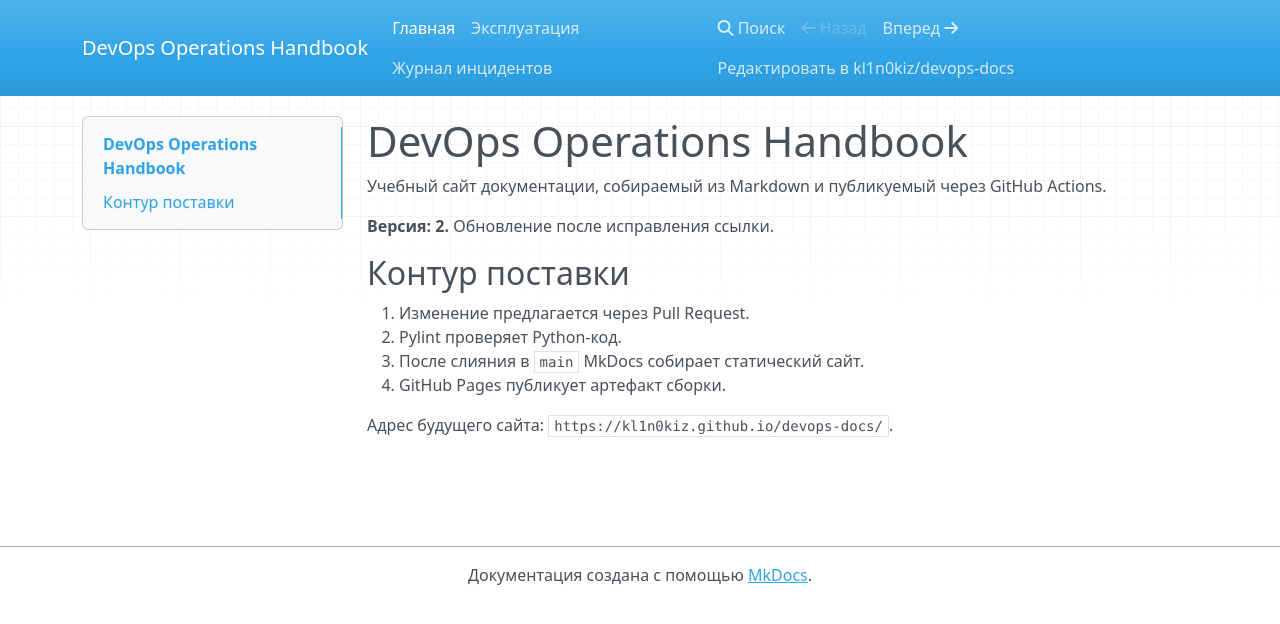
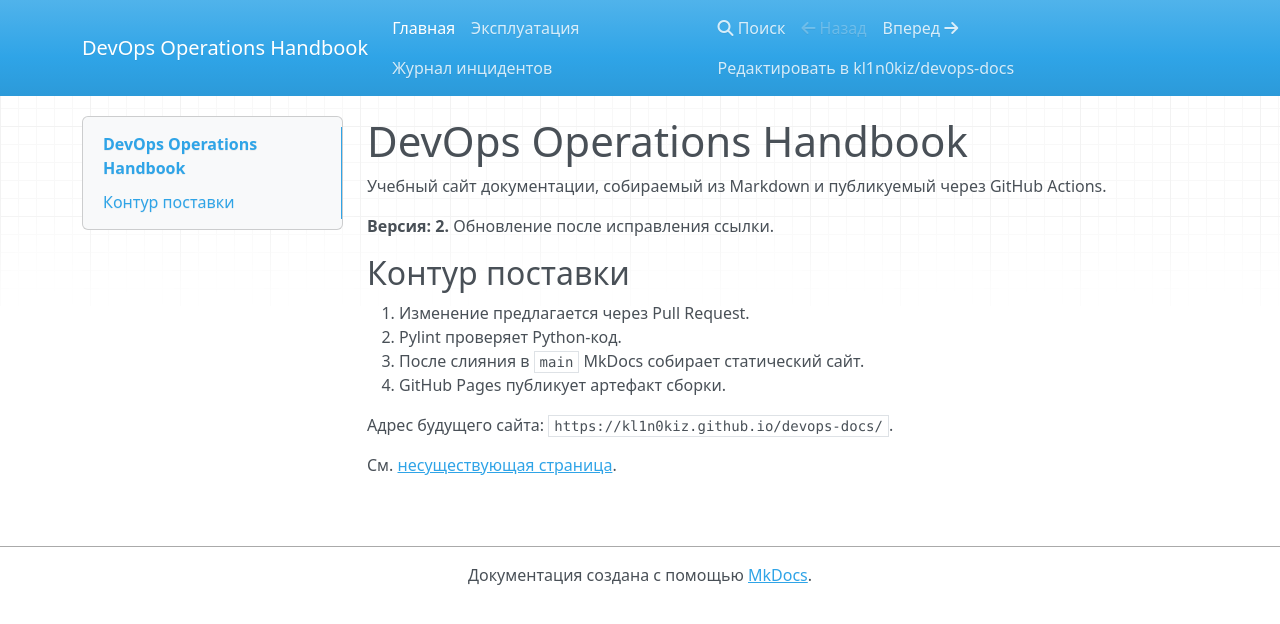
Before and after one commit to kl1n0kiz/devops-docs, an MkDocs documentation site: the page built from docs/index.md, in a window 1280 px wide. Shown: the top 624 px of the page. Built offline with MkDocs 1.6.1, drawn with Linux system fonts in a browser that asks for light colours; nearby versions of some CDN libraries.

Commit message:
test: add broken link to verify docs check

```diff
--- a/docs/index.md
+++ b/docs/index.md
@@ -12,3 +12,5 @@
 4. GitHub Pages публикует артефакт сборки.
 
 Адрес будущего сайта: `https://kl1n0kiz.github.io/devops-docs/`.
+
+См. [несуществующая страница](missing-page.md).
```
